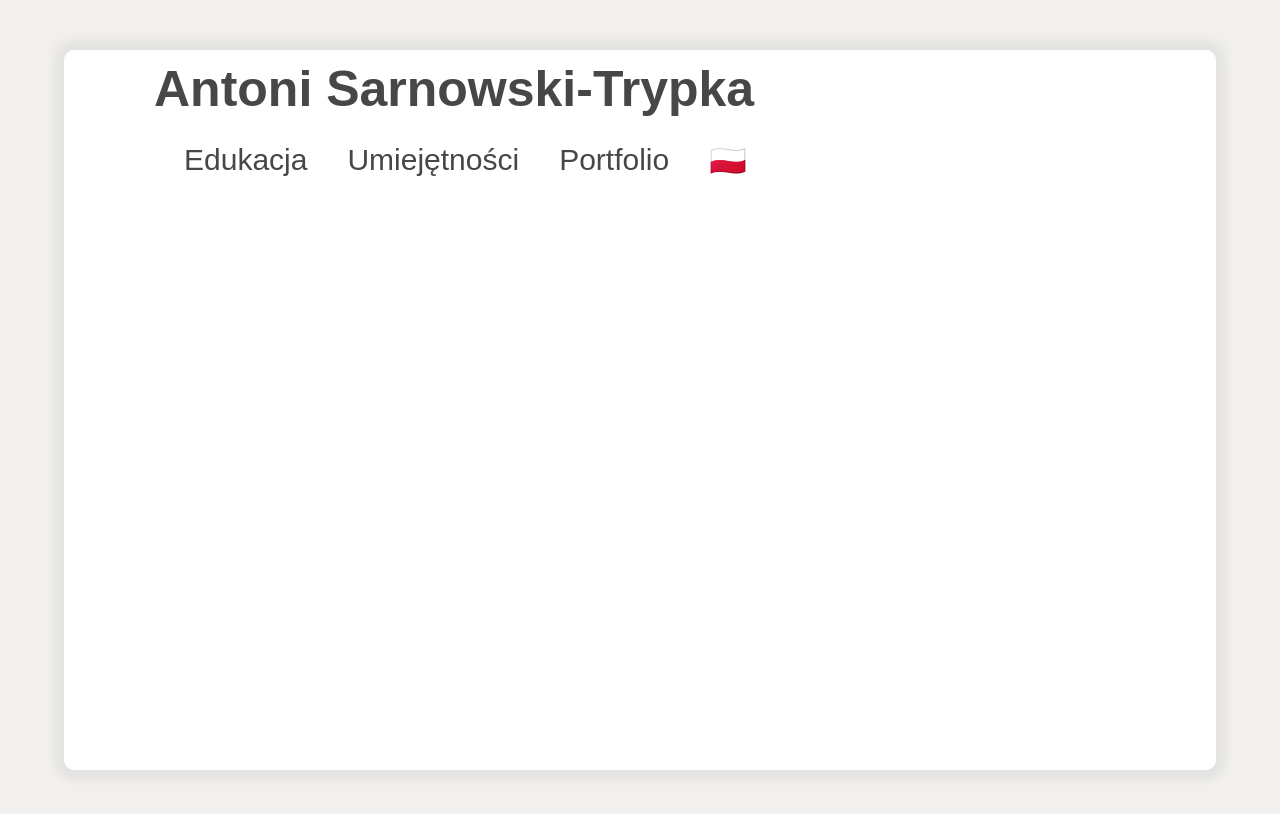
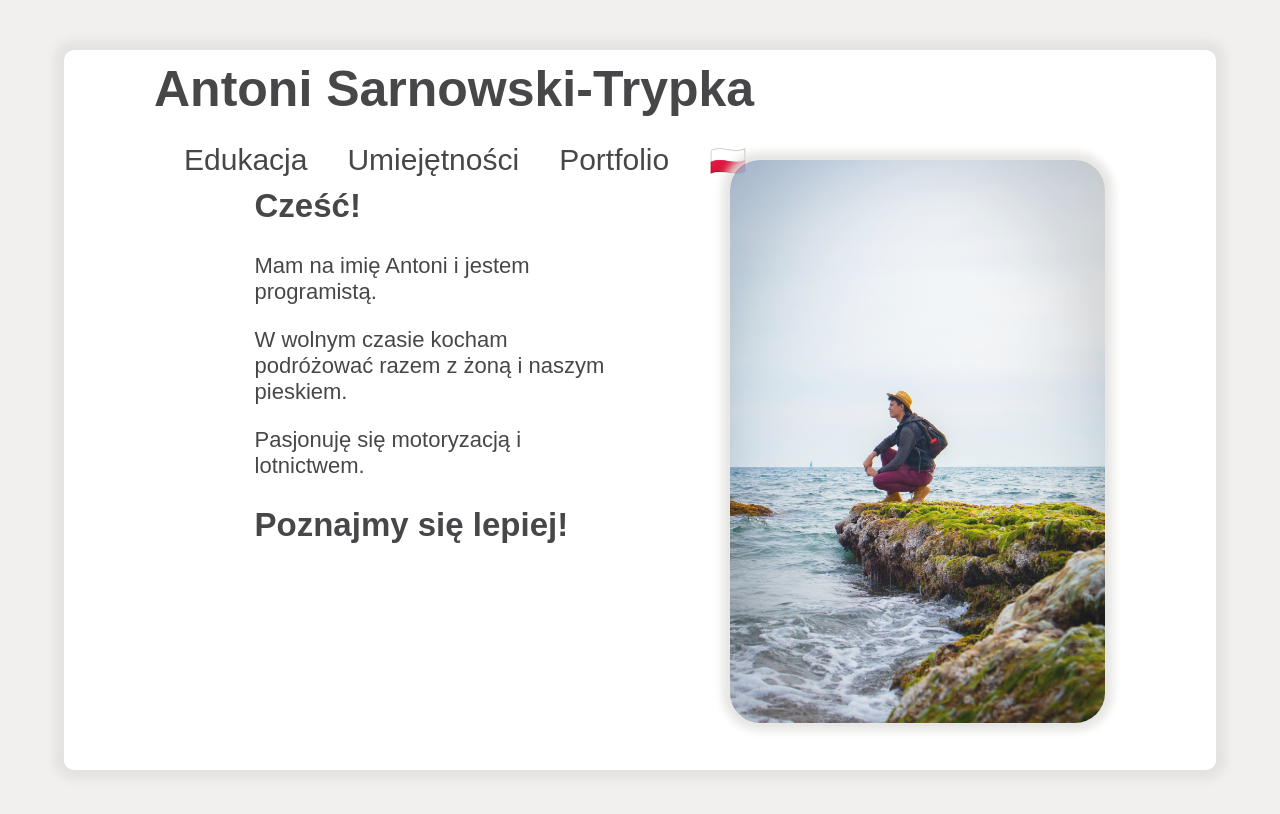
Before and after one commit to ant-st/myPortfolio, a React (Create React App) app: page / in a window 1280 px wide. Shown: the top 814 px of the page. Built offline with nearby package versions, Linux system fonts and the light colour scheme; a web font is replaced by a local one.

Commit message:
Ready Polish version

```diff
--- a/src/App/App.css
+++ b/src/App/App.css
@@ -42,6 +42,10 @@ h1 {
   margin: 5px;
   padding: 5px;
   font-size: 50px;
+}
+
+h1:hover {
+  cursor: pointer;
 }
 
 header ul {
--- a/src/App/App.js
+++ b/src/App/App.js
@@ -3,6 +3,7 @@ import './App.css';
 import {Education} from "../Education/education";
 import {Skills} from "../Skills/skills";
 import {Portfolio} from "../Portfolio/portfolio";
+import {Home} from "../Home/home";
 import AOS from 'aos';
 
 function App() {
@@ -24,14 +25,14 @@ function App() {
             case 'navPort':
                 return <Portfolio/>;
             default:
-                return ' ';
+                return <Home/>;
         }
     }
 
   return (
     <div className="App">
         <header className="App-header">
-            <h1>Antoni Sarnowski-Trypka</h1>
+            <h1 onClick={handleClick} id='navHome'>Antoni Sarnowski-Trypka</h1>
             <nav className="navBar">
                 <ul>
                     <li id="navEdu" onClick={handleClick}>Edukacja</li>
--- a/src/Education/education.css
+++ b/src/Education/education.css
@@ -45,6 +45,6 @@ Education page
 
 @media screen and (width<1220px) {
     .education section {
-        font-size: min(22px,max(2vw,16px));;
+        font-size: min(22px,max(2vw,16px));
     }
 }
--- a/src/Education/education.js
+++ b/src/Education/education.js
@@ -30,7 +30,7 @@ export const Education = () => {
                     <li>"Chmury Obliczeniowe" (Docker)</li>
                     <li>"Systemy operacyjne" (Operacje w terminalu i system Linux)</li>
                 </ul>
-                <p>Dobre wyniki, aktywne życie studenckie i średnia ocen ponad 5.0 pozwoliły uzyskać mi Stypendium Rektora na czas dwóch ostatnich semestrów.</p>
+                <p>Dobre wyniki, aktywne życie studenckie i średnia ocen ponad 5.0 pozwoliły mi uzyskać Stypendium Rektora na czas dwóch ostatnich semestrów.</p>
             </section>
             <section id="work">
                 <p>W marcu 2021 roku założyłem własną działalność gospodarczą zajmującą się systemami zabezpieczeń w domach i firmach - od wyceny, przez montaż i programowanie, po konserwacje.</p>
--- /dev/null
+++ b/src/Home/home.css
@@ -0,0 +1,27 @@
+#home {
+    display: flex;
+    justify-content: space-evenly;
+    margin-top: 20px;
+    flex-wrap: wrap;
+    animation: summonOpacity 2s;
+    animation-fill-mode: backwards;
+
+}
+
+#home img {
+    width: 35%;
+    min-width: 250px;
+    border-radius: 30px;
+    opacity: 0.9;
+    box-shadow: 0 0 8px 8px #e4e3e1;
+    margin: 10px;
+    box-sizing: border-box;
+}
+
+#home div {
+    width: 35%;
+    min-width: 250px;
+    font-size: min(22px,max(2vw,16px));
+    padding: 10px;
+    box-sizing: border-box;
+}
--- /dev/null
+++ b/src/Home/home.js
@@ -0,0 +1,17 @@
+import React from 'react';
+import './home.css';
+
+export const Home = () => {
+    return (
+        <section id="home">
+            <div>
+                <h2>Cześć!</h2>
+                <p>Mam na imię Antoni i jestem programistą.</p>
+                <p>W wolnym czasie kocham podróżować razem z żoną i naszym pieskiem.</p>
+                <p>Pasjonuję się motoryzacją i lotnictwem.</p>
+                <h2>Poznajmy się lepiej!</h2>
+            </div>
+            <img src={require('./antek.jpeg')} alt="Author"/>
+        </section>
+    )
+}
--- a/src/Portfolio/portfolio.css
+++ b/src/Portfolio/portfolio.css
@@ -63,6 +63,6 @@
     }
 
     #portfolio h2 {
-        font-size: min(30px,max(3vw,18px));
+        font-size: min(22px,max(2vw,16px));
     }
 }
```
Also changed, not shown: src/Home/antek.jpeg (added).
